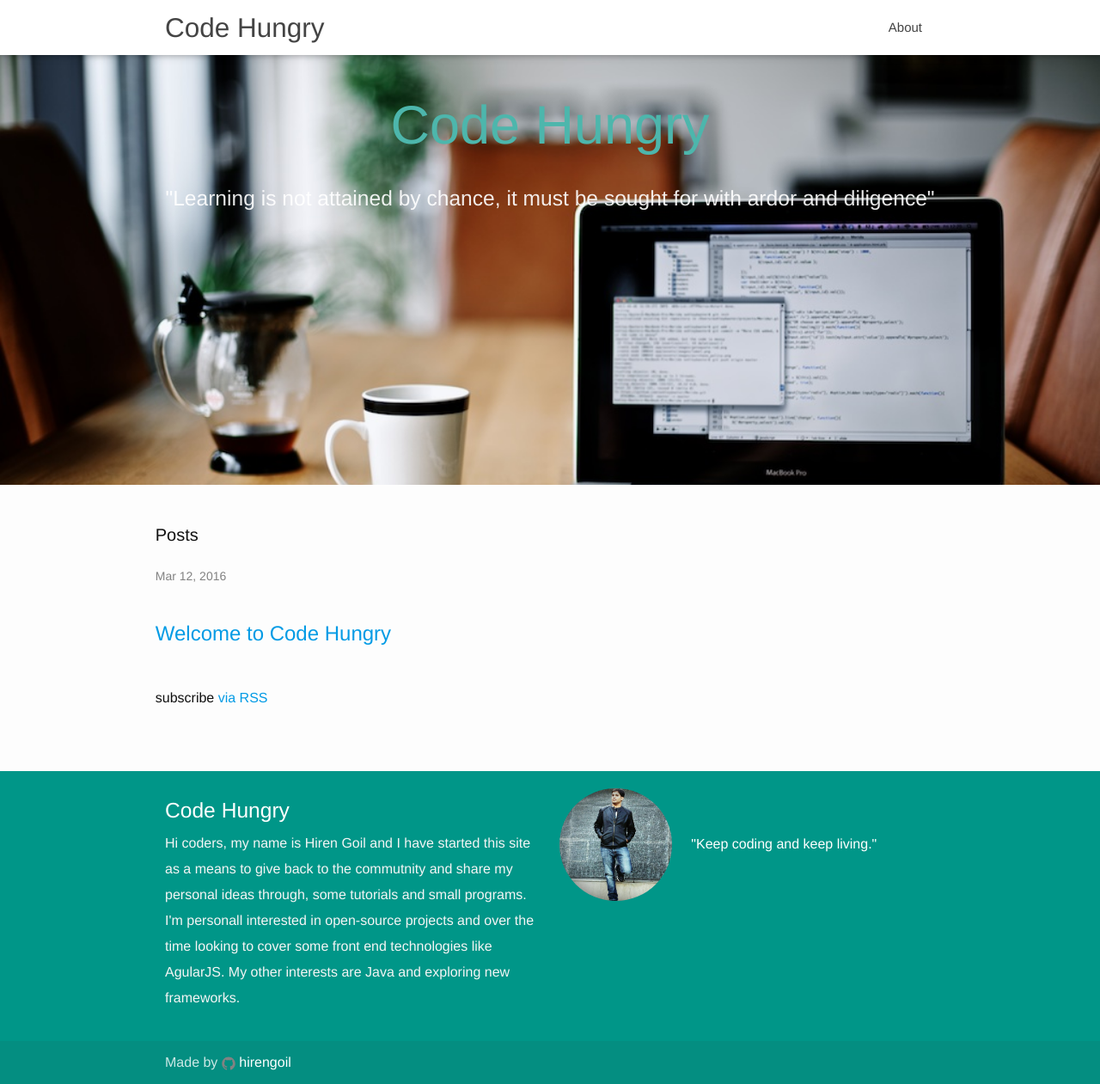
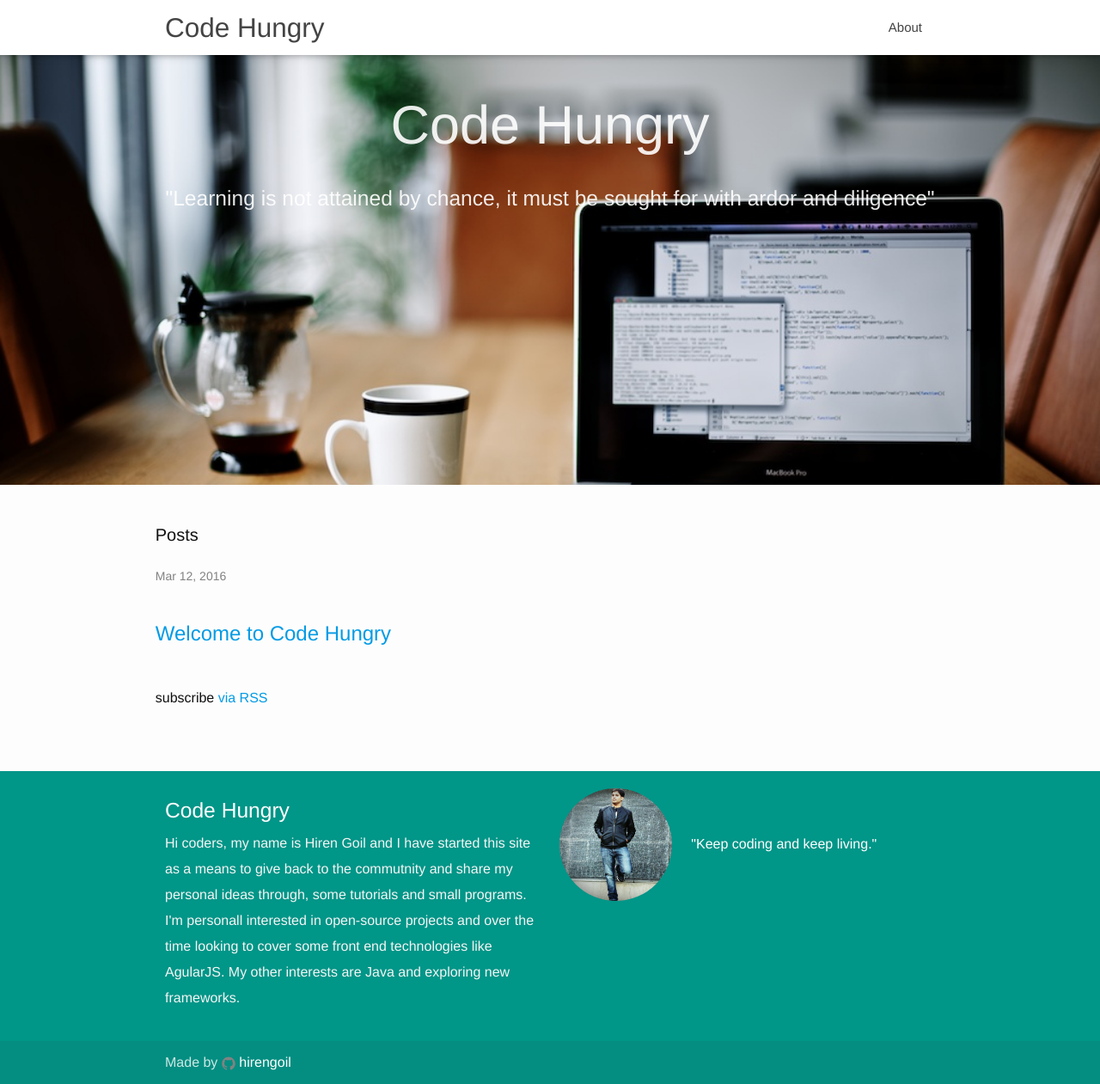
Before and after one commit to HirenGoil/hirengoil.github.io, a Jekyll site: the page built from index.html, in a window 1280 px wide. Shown: the whole page at 86% size. Built offline with Jekyll 4.4.1, drawn with Linux system fonts in a browser that asks for light colours; nearby versions of some CDN libraries.

Commit message:
Update index.html
text color change

```diff
--- a/index.html
+++ b/index.html
@@ -6,7 +6,7 @@ layout: default
       <div class="container">
         <br><br>
         <br><br>
-        <h1 class="header center teal-text text-lighten-2">{{ site.title }}</h1>
+        <h1 class="header center">{{ site.title }}</h1>
         <div class="row center">
           <h5 class="header col s12 light">"Learning is not attained by chance, it must be sought for with ardor and diligence"</h5>
         </div>
```
